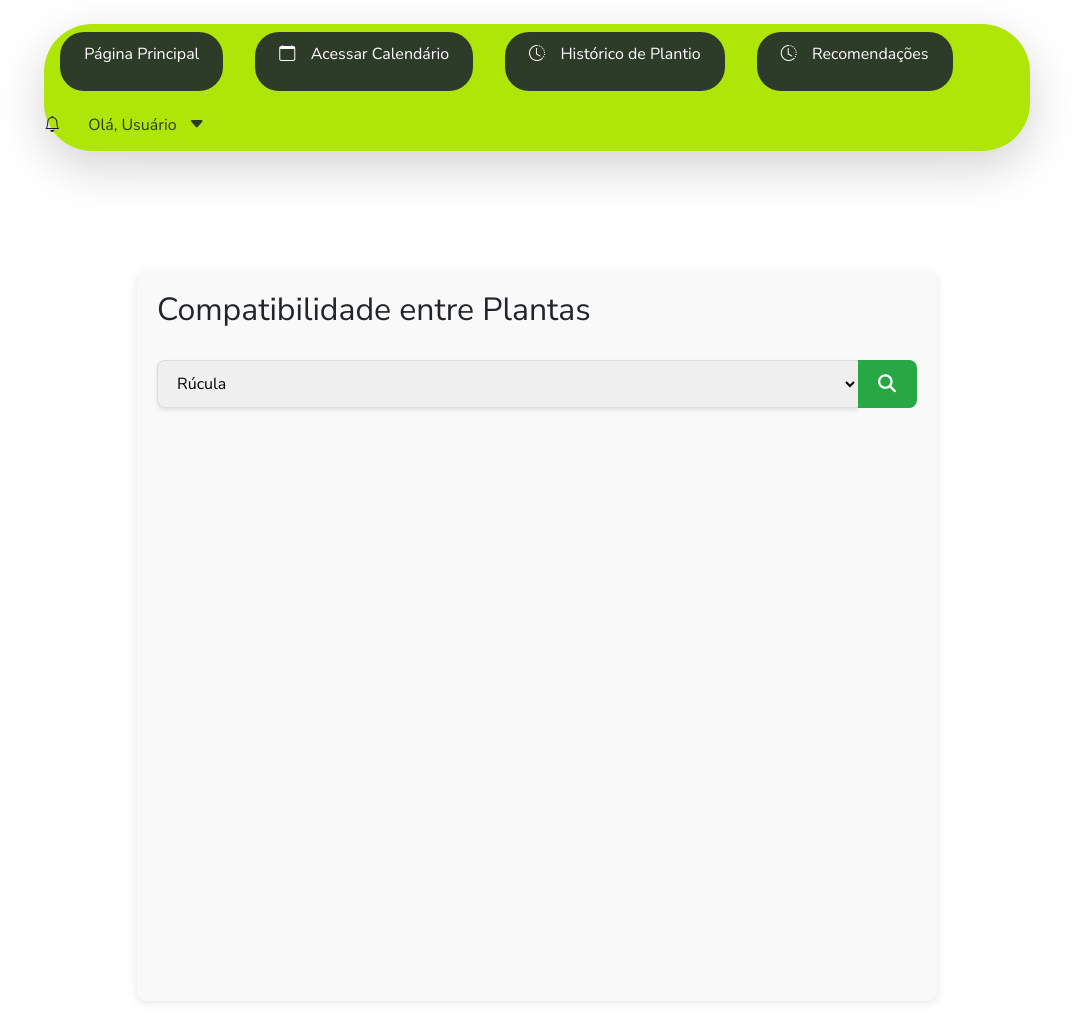
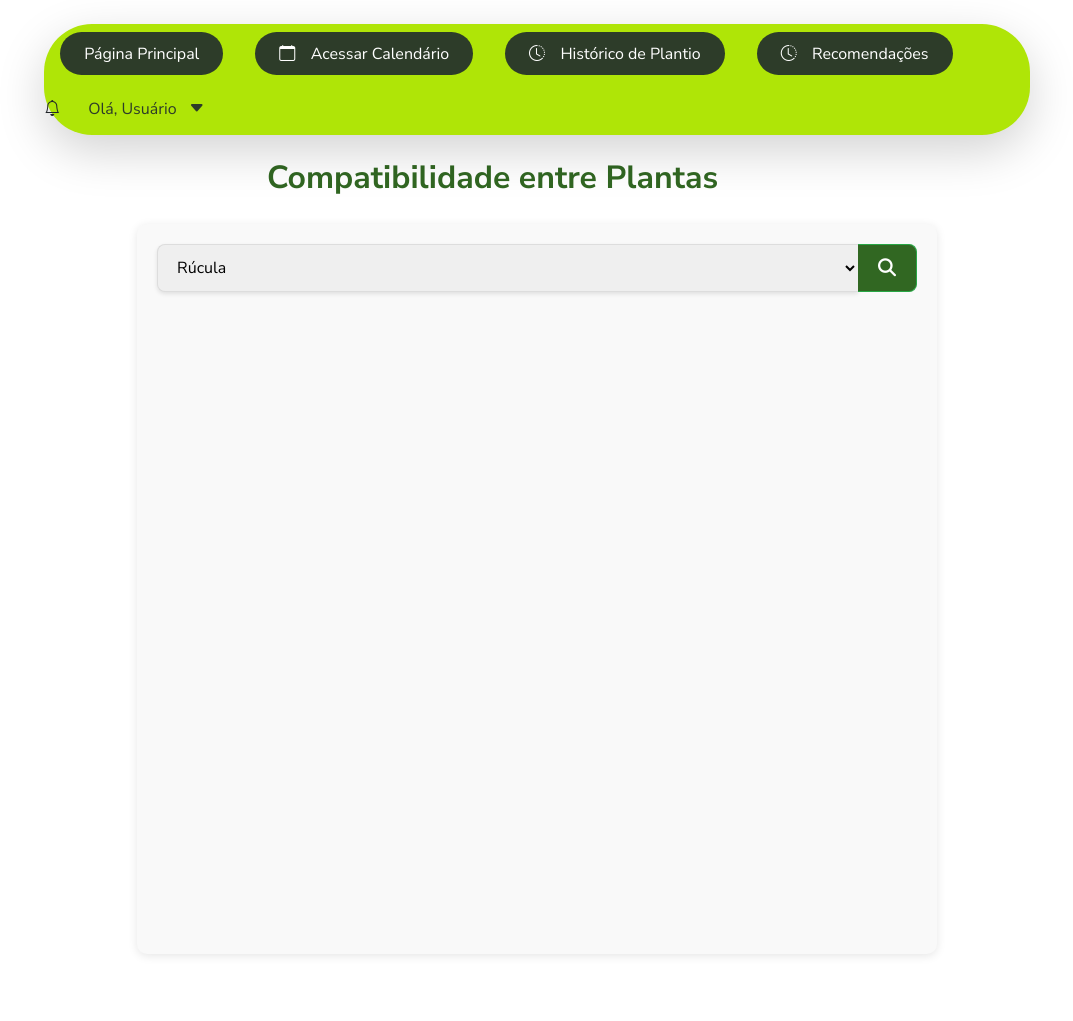
Before and after one commit to Carlosesposito22/Plantae2, a Django app: page /recomendacao/ in a window 1280 px wide. Shown: the whole page, without its empty margins (103-1176 px from the left). After the commit the page ends 956 px from the top, so only its background shows below. Run offline with Django 4.2, Linux system fonts and the light colour scheme; the visitor is signed in with stand-in values (Sample User, id 1); parts of the project's set-up code (start-up, migrations or seed data) failed here and were passed over; some libraries are stand-ins or nearby versions.

Commit message:
mais mudanca front

```diff
--- a/templates/navbar.html
+++ b/templates/navbar.html
@@ -10,6 +10,10 @@
 
     *{
         font-family: 'Nunito Sans', sans-serif;
+    }
+
+    .nav-item{
+        margin-bottom: 0;
     }
 
     a {
@@ -83,6 +87,10 @@
     .btn:hover{
         background-color: rgb(31, 31, 31);
     }
+
+    .btnuser:hover, .btnuser:active, .btnuser:focus{
+        box-shadow: none !important;
+    }
 </style>
 
 <div class="container-nav text-center">
@@ -121,7 +129,7 @@
     <link href="https://cdn.jsdelivr.net/npm/bootstrap@5.3.0/dist/css/bootstrap.min.css" rel="stylesheet">
 
     <div class="dropdown">
-        <button class="btn" style="background: none; border: none; margin: 0; color: rgb(45, 60, 41);" id="dropdownMenuButton" data-bs-toggle="dropdown" aria-expanded="false">
+        <button class="btn btnuser" style="background: none; border: none; margin: 0; color: rgb(45, 60, 41);" id="dropdownMenuButton" data-bs-toggle="dropdown" aria-expanded="false">
             Olá, Usuário
             <i class="bi bi-caret-down-fill" style="margin-left: 0.5rem;"></i>
         </button>
--- a/templates/navbar2.html
+++ b/templates/navbar2.html
@@ -15,6 +15,10 @@
     a {
         text-decoration: none;
         color: white;
+    }
+
+    .nav-item{
+        margin-bottom: 0;
     }
 
     p {
--- a/templates/site_cc/calendar.html
+++ b/templates/site_cc/calendar.html
@@ -559,7 +559,7 @@
 {% endblock extracss %}
 
 {% block breadcrumb %}
-<div style="margin: 100px 0 40px 180px;">
+<div style="margin: 0px 0 40px 180px;">
     <a href="{% url 'site_cc:mainpage' %}" class="btn rounded-5 voltar" style="width: 110px;">
         <i class="fa-solid fa-chevron-left"></i> Voltar
     </a>
@@ -867,7 +867,7 @@
     <div class="modal-dialog modal-sm modal-dialog-centered">
         <div class="modal-content content-processando">
             <div class="modal-body text-center">
-                <p style="margin-top: 0.7rem;">Processando nova cultura...</p>
+                <p style="margin-top: 0.9rem;">Processando nova cultura...</p>
             </div>
         </div>
     </div>
--- a/templates/site_cc/mainpage.html
+++ b/templates/site_cc/mainpage.html
@@ -8,7 +8,7 @@
     }
 
     .container{
-        padding-top: 6rem;
+        padding-top: 1.5rem;
         display: flex;
         flex-direction: column;
         gap: 3rem;
--- a/templates/site_cc/praga.html
+++ b/templates/site_cc/praga.html
@@ -101,7 +101,7 @@
 
 {% block content %}
 
-<div style="margin: 100px 0 -20px 180px;">
+<div style="margin: 30px 0 -20px 180px;">
     <a href="{% url 'site_cc:mainpage' %}" class="btn rounded-5 voltar" style="width: 110px;">
         <i class="fa-solid fa-chevron-left"></i> Voltar
     </a>
--- a/templates/site_cc/recomendacao.html
+++ b/templates/site_cc/recomendacao.html
@@ -4,8 +4,13 @@
 {% block extracss %}
     <link rel="stylesheet" href="{% static 'css/recomendacao.css' %}">
     <style>
+
+        main{
+            padding-bottom: 3rem;
+        }
+
         .superholder {
-            margin: 20px auto;
+            margin: auto;
             padding: 20px;
             max-width: 800px;
             background-color: #f9f9f9;
@@ -81,7 +86,7 @@
         }
 
         .result-container {
-            max-height: 520px; /* Ajuste a altura máxima do container de resultados */
+            max-height: 590px; /* Ajuste a altura máxima do container de resultados */
             overflow-y: auto;
             margin-bottom: 20px;
             padding-right: 10px;
@@ -148,15 +153,23 @@
             border-radius: 50%;
         }
 
+        .form-group{
+            margin-top: -30px;
+        }
+
+        .btn-addon{
+            background-color: #316722;
+        }
+
 
 
     </style>
 {% endblock extracss %}
 
 {% block content %}
+
+<h2 style="margin-left: 370px; margin-bottom: -70px; font-weight: bold; color: #316722;">Compatibilidade entre Plantas</h2>
 <div class="superholder">
-    <h2>Compatibilidade entre Plantas</h2>
-
     <div class="form-section">
         <form method="GET" action="">
             <div class="form-group">
```
